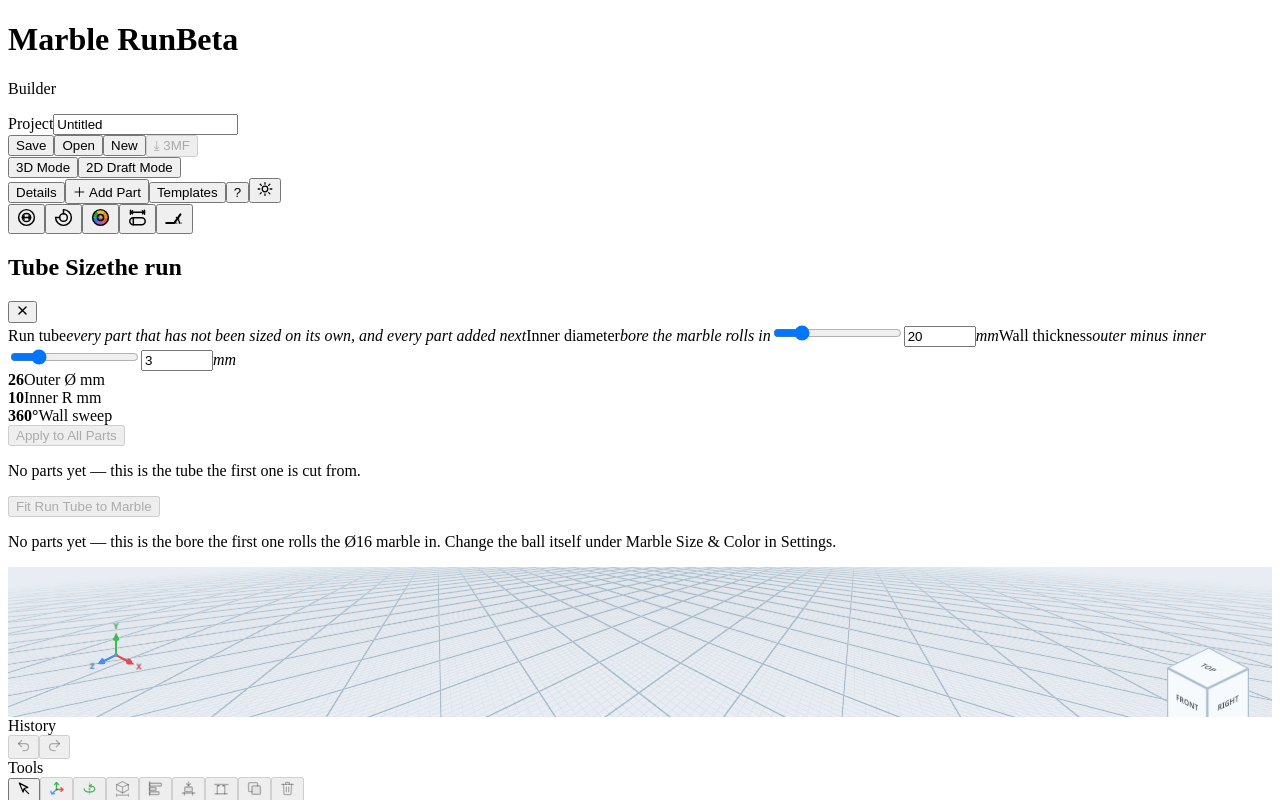
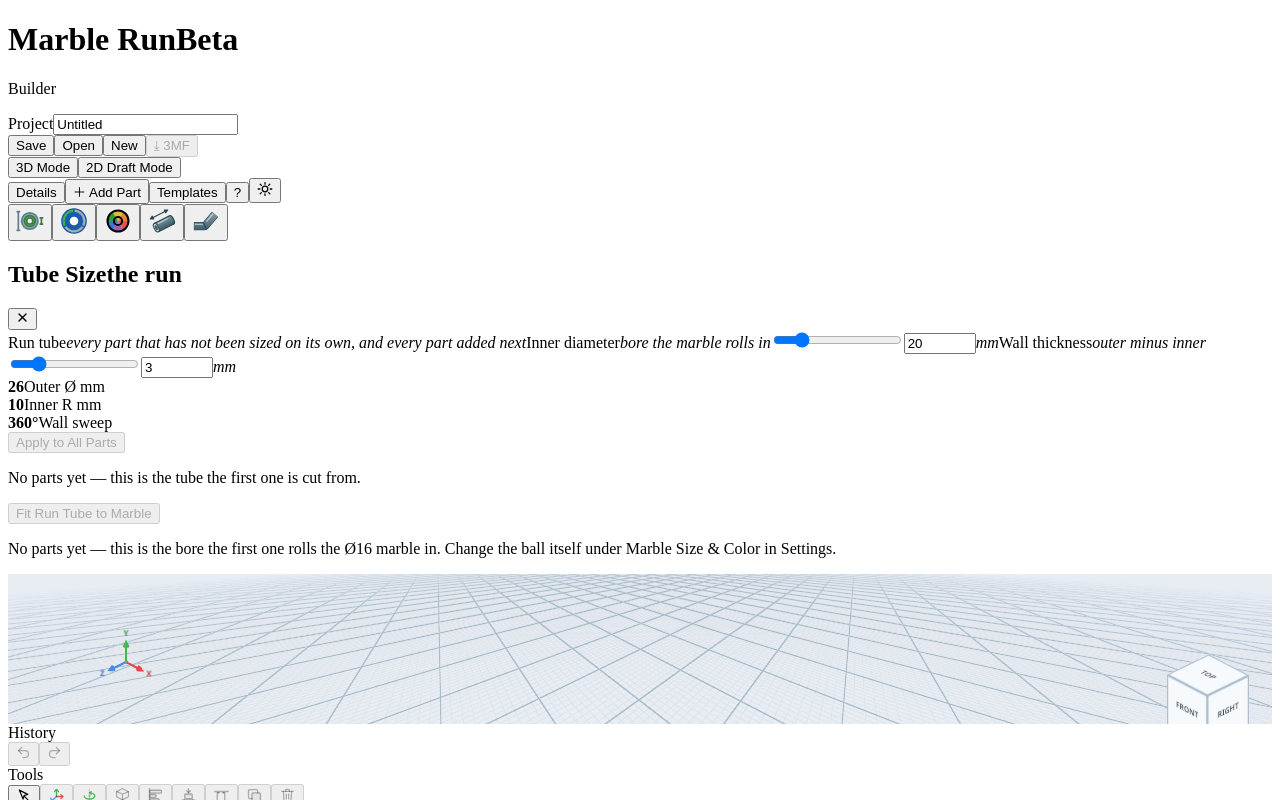
Before and after one commit to FundedYouth-Team/marble-run-generator, a React (Vite) app: page / in a window 1280 px wide. Shown: the top 800 px of the page. Built offline with nearby package versions, Linux system fonts and the light colour scheme; the HTML template or start-up script is replaced by a standard one.

Commit message:
New Left side Icons

```diff
--- a/src/components/Scene3D.tsx
+++ b/src/components/Scene3D.tsx
@@ -1909,7 +1909,7 @@ function SizeFigures() {
 const SETTINGS_WIDTH = 312
 
 /** Width of the left icon rail — `--rail-w`. Always there, so the axis triad clears it. */
-const RAIL_WIDTH = 46
+const RAIL_WIDTH = 56
 
 /**
  * How far down the stage starts: the toolbar, plus the strip of settings a tool
--- a/src/components/icons.tsx
+++ b/src/components/icons.tsx
@@ -386,39 +386,81 @@ export function TrashIcon({ size = 14 }: { size?: number }) {
    column reads as one row of switches rather than five borrowed pictures. Each
    one is the thing itself seen the way its panel talks about it: the tube down
    the barrel for its size and its style, along its length for a measurement,
-   and from the side for the angle it bends through. */
+   and from the side for the angle it bends through. The ones whose menu sets
+   two things that have to be told apart are painted rather than inked in the
+   rail's grey — the colour is carrying the distinction, so a hover or lit tint
+   would take the meaning with it; the tile behind them carries those states
+   instead. */
 
-/** Tube down the barrel, bore dimensioned across — "how wide, and how thick". */
-export function TubeSizeIcon({ size = 21 }: { size?: number }) {
+/**
+ * Tube down the barrel with both diameters called out beside it — "how wide
+ * outside, how wide inside".
+ *
+ * Painted rather than drawn in the rail's ink, the way {@link PartColorIcon}
+ * is: the two numbers this menu sets are the outside and the bore, and the
+ * glyph tells them apart by colour — the wall in the slate the app draws
+ * structure in, the bore in its green — with a dimension standing off each side
+ * at the length it measures. Grey outlines would leave three concentric circles
+ * saying nothing about which ring is which.
+ */
+export function TubeSizeIcon({ size = 28 }: { size?: number }) {
+  // Slate for the wall, green for the bore, in the two weights each needs: a
+  // solid edge and the lighter ground it encloses.
+  const WALL = '#5f8190'
+  const WALL_FILL = '#8ea8b8'
+  const BORE = '#3d7c40'
+  const BORE_FILL = '#5cab66'
   return (
-    <svg width={size} height={size} viewBox="0 0 24 24" fill="none" stroke="currentColor" strokeWidth="1.7" strokeLinecap="round" strokeLinejoin="round">
-      {/* Outside wall and bore — the two circles every tube figure in the app is. */}
-      <circle cx="12" cy="12" r="9" />
-      <circle cx="12" cy="12" r="4.7" />
-      {/* The bore called out across itself, arrowheads inward the way a
-          dimension is drawn when it will not fit outside the line. */}
-      <path d="M7.3 12h9.4" />
-      <path d="m9.4 10.2-1.9 1.8 1.9 1.8M14.6 10.2l1.9 1.8-1.9 1.8" />
+    <svg width={size} height={size} viewBox="0 0 24 24" fill="none" stroke="currentColor" strokeWidth="1.5" strokeLinecap="round" strokeLinejoin="round">
+      {/* The barrel, seen down its length: outside wall, the wall's own body,
+          and the bore through the middle. Each disc is laid over the last, so
+          the ring between two of them needs no arithmetic to draw. */}
+      <circle cx="11.8" cy="12" r="7" fill={WALL_FILL} stroke={WALL} />
+      <circle cx="11.8" cy="12" r="4.6" fill={BORE_FILL} stroke={BORE} />
+      <circle cx="11.8" cy="12" r="2.6" fill="#eef2f6" stroke={BORE} strokeWidth="1.4" />
+      {/* The outside diameter, stood off to the left at the full height of the
+          wall, and the bore stood off to the right at the height of the hole —
+          each in the colour of the circle it is measuring. */}
+      <path d="M2 4v16M1 4h2M1 20h2" stroke={WALL} />
+      <path d="M21.8 9.4v5.2M20.8 9.4h2M20.8 14.6h2" stroke={BORE} />
     </svg>
   )
 }
 
-/** The same barrel with a quarter of its wall gone — "how far round it closes". */
-export function TubeStyleIcon({ size = 21 }: { size?: number }) {
+/**
+ * The barrel down its length with the wall divided into thirds, one of them
+ * standing green — "how far round does it close".
+ *
+ * Painted like {@link TubeSizeIcon} beside it. The outer band is the wall,
+ * scored across at each of the three places it can be cut and coloured in only
+ * where there is wall: the picture is about which part of the way round is
+ * there and which is missing, and that is a difference of colour, not of line
+ * work. The blue body under it is the tube itself and the hole in the middle is
+ * the bore, both unchanged by anything this menu does.
+ */
+export function TubeStyleIcon({ size = 28 }: { size?: number }) {
+  const BODY = '#1a5cab'
+  const CLOSED = '#38b24c'
+  const OPEN = '#a8adb1'
   return (
-    <svg width={size} height={size} viewBox="0 0 24 24" fill="none" stroke="currentColor" strokeWidth="1.7" strokeLinecap="round" strokeLinejoin="round">
-      {/* Three quarters of wall, left open at the top-left corner: the gap is
-          the whole of what this menu sets, so it is what the eye lands on. */}
-      <path d="M12 3a9 9 0 1 1-9 9" />
-      {/* The bore, and the two cut faces the opening ends at. */}
-      <circle cx="12" cy="12" r="4.4" />
-      <path d="M12 3v4.6M3 12h4.6" />
+    <svg width={size} height={size} viewBox="0 0 24 24" fill="none" strokeLinecap="butt">
+      {/* The whole way round, in the grey of wall that is not there... */}
+      <circle cx="12" cy="12" r="10.4" fill={OPEN} />
+      {/* ...and the third of it that is, swept anticlockwise off the top so the
+          green is the first thing read. */}
+      <path d="M12 12 2.99 17.2A10.4 10.4 0 0 1 12 1.6Z" fill={CLOSED} />
+      {/* The tube's own body, and the bore through it. */}
+      <circle cx="12" cy="12" r="7.9" fill={BODY} />
+      <circle cx="12" cy="12" r="3.7" fill="#ffffff" />
+      {/* The three cut lines the wall is divided at, and the outside edge. */}
+      <path d="M12 4.4V1.6M18.58 15.8l2.43 1.4M5.42 15.8l-2.43 1.4" stroke={BODY} strokeWidth="1.2" />
+      <circle cx="12" cy="12" r="10.4" fill="none" stroke={BODY} strokeWidth="1.2" />
     </svg>
   )
 }
 
 /** Wheel of colour round a bare middle — "what this part is painted". */
-export function PartColorIcon({ size = 21 }: { size?: number }) {
+export function PartColorIcon({ size = 28 }: { size?: number }) {
   // Six sixths of a wheel, clockwise from the right. Painted rather than drawn
   // in the ink of the rail: a colour control that is itself grey says nothing,
   // and the ring and hub still take `currentColor`, so the button's hover and
@@ -443,34 +485,101 @@ export function PartColorIcon({ size = 21 }: { size?: number }) {
   )
 }
 
-/** A length of tube from the side, dimensioned end to end — "how long". */
-export function MeasurementIcon({ size = 21 }: { size?: number }) {
+/**
+ * A cut length of tube lying at three-quarters, with a dimension laid over it
+ * end to end — "how long is this piece".
+ *
+ * The part is drawn as the part rather than as a bar: near end open so the
+ * cut face and the bore through it are both visible, a highlight down the top
+ * to sit it in space, and the arrow parallel to the axis it measures. Painted
+ * like the two tube glyphs above it. The dimension carries no figure — the
+ * number is what the menu is for, and any one written into the icon would be
+ * a lie about the part in hand.
+ */
+export function MeasurementIcon({ size = 28 }: { size?: number }) {
+  const INK = '#2b4650'
   return (
-    <svg width={size} height={size} viewBox="0 0 24 24" fill="none" stroke="currentColor" strokeWidth="1.7" strokeLinecap="round" strokeLinejoin="round">
-      {/* The dimension over the part, witness lines dropped to it at both ends. */}
-      <path d="M4 3.6v4.8M20 3.6v4.8" />
-      <path d="M4 6h16" />
-      <path d="m6.4 4.3-2 1.7 2 1.7M17.6 4.3l2 1.7-2 1.7" />
-      {/* The tube itself, ends squared off the way a cut length is. */}
-      <rect x="3.2" y="12.4" width="17.6" height="8" rx="4" />
-      <path d="M7.2 12.6v7.6" />
+    <svg width={size} height={size} viewBox="0 0 24 24" fill="none">
+      <defs>
+        {/* Across the barrel rather than along it, so the tube turns away from
+            the light at its lower edge the way a cylinder does. Declared in the
+            glyph's own space, which the group below rotates as one. */}
+        <linearGradient id="mrgTubeShade" gradientUnits="userSpaceOnUse" x1="0" y1="9.6" x2="0" y2="17.6">
+          <stop offset="0" stopColor="#7b959d" />
+          <stop offset="0.45" stopColor="#5e7d87" />
+          <stop offset="1" stopColor="#3c5a64" />
+        </linearGradient>
+      </defs>
+      {/* Everything is laid out level and tipped as one, so the dimension comes
+          out exactly parallel to the length it is measuring. */}
+      <g transform="translate(0.8 1) rotate(-27 12 12)" stroke={INK} strokeWidth="1" strokeLinejoin="round">
+        {/* The far end, then the barrel laid over it: the run of the tube needs
+            no arithmetic to meet the cap it is drawn on top of. */}
+        <ellipse cx="19.6" cy="13.6" rx="1.7" ry="4" fill="url(#mrgTubeShade)" />
+        <rect x="4.8" y="9.6" width="14.8" height="8" fill="url(#mrgTubeShade)" stroke="none" />
+        <path d="M4.8 9.6h14.8M4.8 17.6h14.8" />
+        <path d="M8 11.1h9.2" stroke="#cfe1e5" strokeWidth="1.1" strokeLinecap="round" opacity="0.75" />
+        {/* The near end, cut open: the wall's face, and the bore through it. */}
+        <ellipse cx="4.8" cy="13.6" rx="1.9" ry="4" fill="#cbd6d4" strokeWidth="0.9" />
+        <ellipse cx="4.8" cy="13.6" rx="1.1" ry="2.3" fill="#3e5c66" stroke="none" />
+        {/* The dimension, headed at both ends and reaching the full length. */}
+        <g fill={INK}>
+          <path d="M3.6 4.6 6.2 3.3v2.6Z" />
+          <path d="M20.4 4.6 17.8 3.3v2.6Z" />
+          <path d="M5.9 4.1h12.2v1H5.9Z" stroke="none" />
+        </g>
+      </g>
     </svg>
   )
 }
 
-/** Run broken over a baseline, the break called out — "what angle, and where". */
-export function AngleJointIcon({ size = 21 }: { size?: number }) {
+/**
+ * A run coming in flat and leaving on the climb, mitred at the break — "what
+ * angle does this part turn through, and where is the joint".
+ *
+ * Painted like the three glyphs above it, and drawn as the elbow itself rather
+ * than as a diagram of one: two lengths of the same tube at their own
+ * thickness, the outside of the bend swept round the way a moulded elbow is and
+ * the inside meeting sharp, with the mitre ruled across the joint. No figure and
+ * no swept arc — the angle is what the menu sets, so any number in the icon
+ * would be wrong for every part but one, and the bend already shows there is an
+ * angle to set.
+ */
+export function AngleJointIcon({ size = 28 }: { size?: number }) {
+  const INK = '#2b4650'
+  // The run of the part, elbow and all: one polyline, drawn twice at two widths
+  // so the ink pass shows as an outline round the whole silhouette. A round join
+  // gives the outside of the bend its sweep and leaves the inside sharp, which
+  // is the shape a mitred elbow actually is.
+  const RUN = 'M1.6 18.2H10.6L18.63 8.62'
   return (
-    <svg width={size} height={size} viewBox="0 0 24 24" fill="none" stroke="currentColor" strokeWidth="1.7" strokeLinecap="round" strokeLinejoin="round">
-      {/* The level the angle is read against, carried on past the break. */}
-      <path d="M2.6 18.4h18.8" strokeWidth="1.3" strokeDasharray="2.4 2.6" opacity="0.6" />
-      {/* The run: in flat, out climbing. Drawn heaviest of the three, so the
-          bend is what the glyph is at a glance. */}
-      <path d="M2.6 18.4h9l7.2-10" strokeWidth="2.3" />
-      {/* The joint, marked across the leg the way a cut line is. */}
-      <path d="m17.1 14-3.1-2.2" strokeWidth="1.3" />
-      {/* The angle swept between the two, which is the number this menu sets. */}
-      <path d="M17.6 18.4a6 6 0 0 0-2.5-4.87" strokeWidth="1.3" />
+    <svg width={size} height={size} viewBox="0 0 24 24" fill="none">
+      <defs>
+        {/* Straight down the glyph rather than across either leg: one light
+            source over the part, so the flat length and the climbing one shade
+            differently, as they do when the run is lit from above. */}
+        <linearGradient id="mrgBendShade" gradientUnits="userSpaceOnUse" x1="0" y1="5" x2="0" y2="21">
+          <stop offset="0" stopColor="#8ea3a9" />
+          <stop offset="0.5" stopColor="#6a848d" />
+          <stop offset="1" stopColor="#43606a" />
+        </linearGradient>
+      </defs>
+      {/* Laid out at the proportions the part has, then centred and sized to the
+          grid in one go, so the drawing above stays in the numbers it was set
+          out in. */}
+      <g transform="translate(12 12) scale(1.06) translate(-11.38 -14)" strokeLinejoin="round" strokeLinecap="butt" fill="none">
+        <path d={RUN} stroke={INK} strokeWidth="6.6" />
+        <path d={RUN} stroke="url(#mrgBendShade)" strokeWidth="5.6" />
+        {/* The mitre: on the bisector of the two legs, from the sharp inside
+            corner out to the swept edge. */}
+        <path d="M9.29 15.4 11.78 20.74" stroke={INK} strokeWidth="0.85" />
+        {/* One highlight down each leg, held off the joint at both ends so the
+            break stays the thing the eye lands on. */}
+        <g stroke="#cfe1e5" strokeWidth="1.1" strokeLinecap="round" opacity="0.7">
+          <path d="M2.8 16.7H8.6" />
+          <path d="M12.02 14.18 16.72 8.58" />
+        </g>
+      </g>
     </svg>
   )
 }
--- a/src/styles.css
+++ b/src/styles.css
@@ -126,7 +126,7 @@
   --rail-bg: #ffffff;
   /* Wide enough for a glyph and nothing else. Named because the stage furniture
      standing beside the rail has to clear it, and both have to agree on it. */
-  --rail-w: 46px;
+  --rail-w: 56px;
 
   --font: 'IBM Plex Sans', 'Segoe UI', system-ui, -apple-system, sans-serif;
   --mono: 'IBM Plex Mono', 'SF Mono', ui-monospace, Menlo, monospace;
@@ -1052,11 +1052,11 @@ body {
   display: flex;
   align-items: center;
   justify-content: center;
-  width: 34px;
-  height: 34px;
+  width: 44px;
+  height: 44px;
   padding: 0;
   border: 1px solid transparent;
-  border-radius: 7px;
+  border-radius: 8px;
   background: transparent;
   color: var(--menu-dim);
 }
@@ -1078,7 +1078,7 @@ body {
 .rail-btn.on::after {
   content: '';
   position: absolute;
-  /* Hard against the rail's inner edge — the tile is 34 wide in a 46 rail, so
+  /* Hard against the rail's inner edge — the tile is 44 wide in a 56 rail, so
      six out lands it on the border it is meant to sit in. */
   right: -6px;
   top: 0;
```
Also changed, not shown: 1 other file (tests, documents, lock files or other folders).
